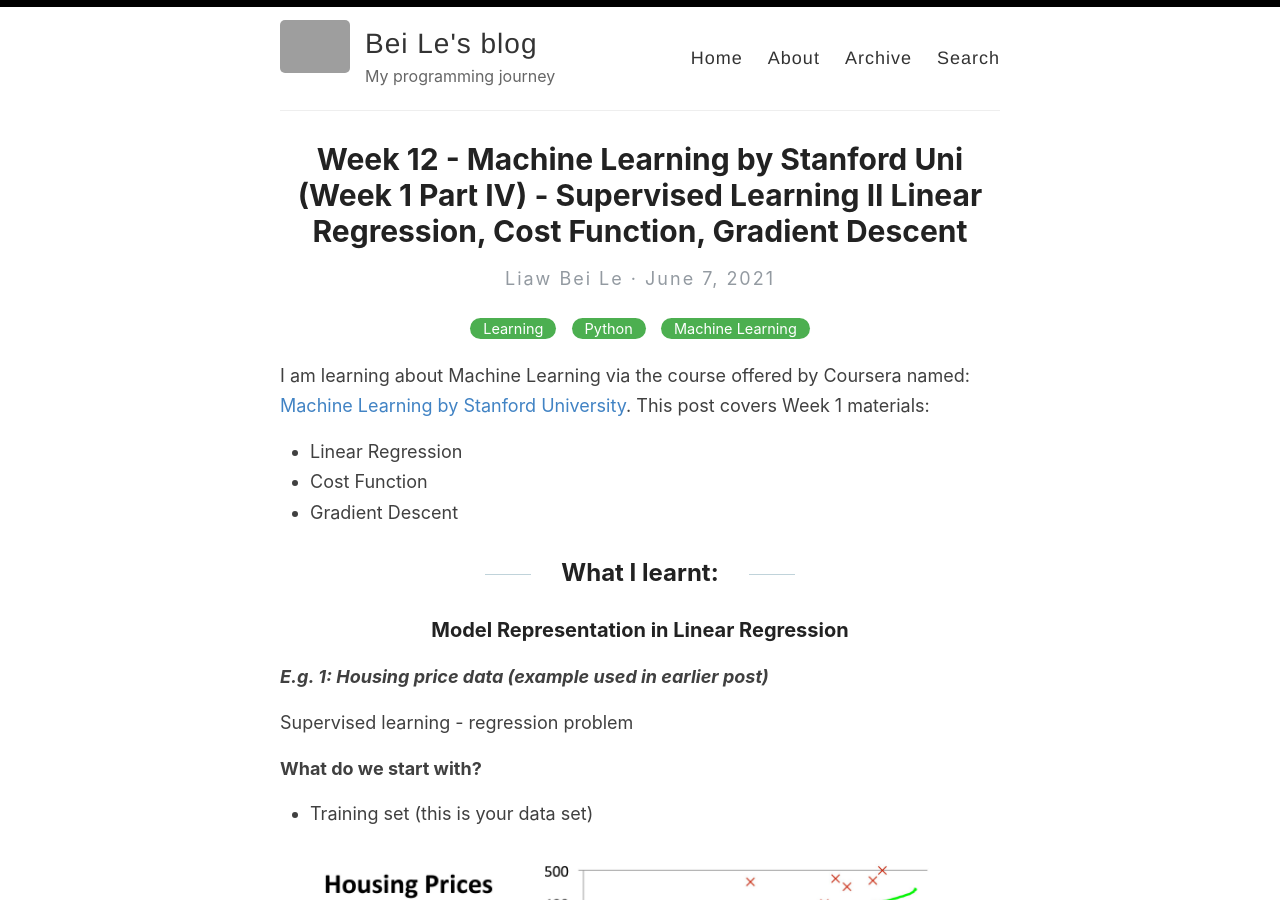
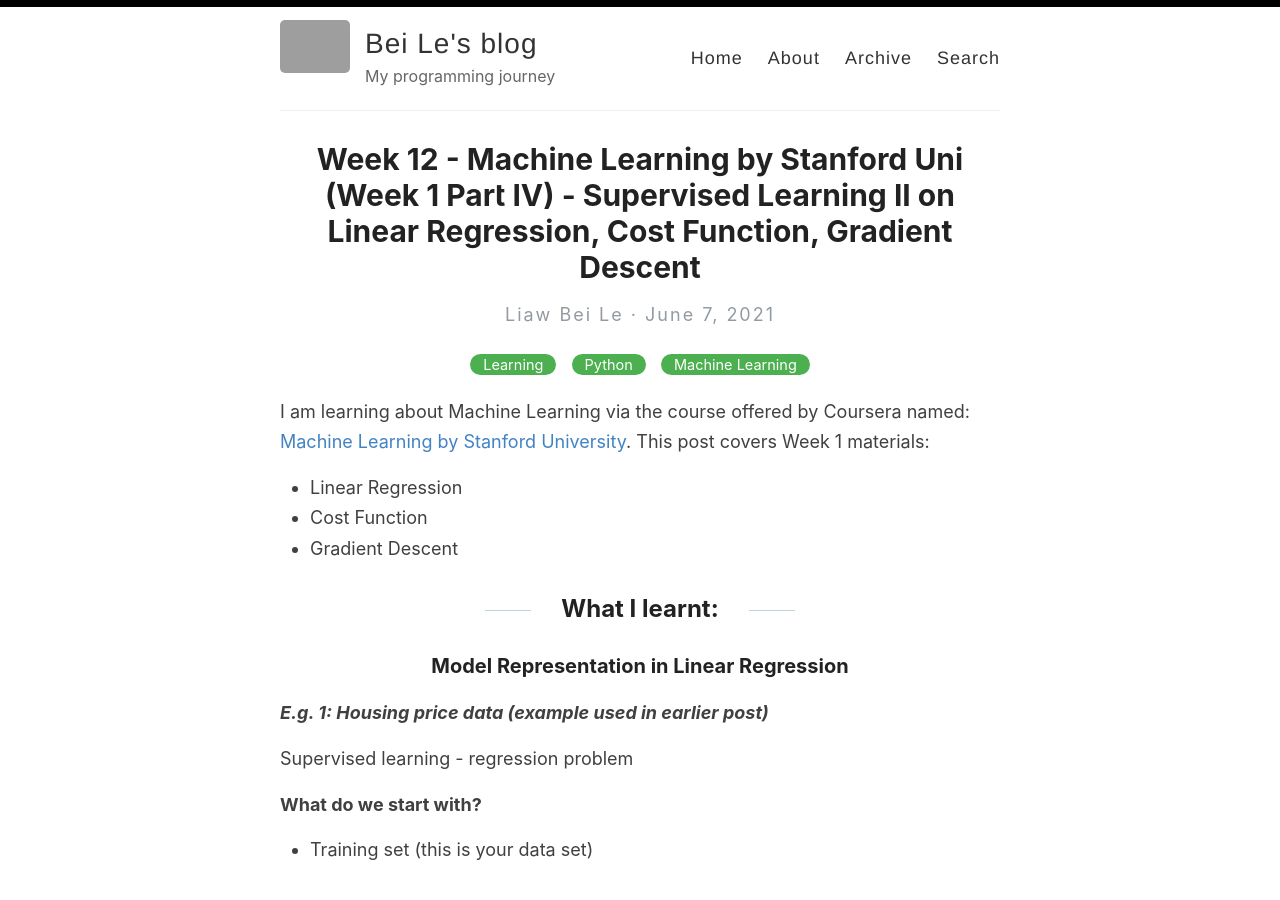
Before and after one commit to liawbeile/liawbeile.github.io, a Jekyll site: the page built from _posts/2021-6-7-june7.md, in a window 1280 px wide and 900 px high. Built offline with Jekyll 4.4.1, drawn with Linux system fonts in a browser that asks for light colours; some of the changed text lies outside the part shown; grey boxes are pictures that could not be loaded.

Commit message:
upload post

```diff
--- a/_posts/2021-6-7-june7.md
+++ b/_posts/2021-6-7-june7.md
@@ -1,6 +1,6 @@
 ---
 layout: post
-title:  Week 12 - Machine Learning by Stanford Uni (Week 1 Part IV) - Supervised Learning II Linear Regression, Cost Function, Gradient Descent
+title:  Week 12 - Machine Learning by Stanford Uni (Week 1 Part IV) - Supervised Learning II on Linear Regression, Cost Function, Gradient Descent
 categories: [Learning, Python, Machine Learning]
 ---
 
@@ -46,7 +46,7 @@
 
 ![Hypothesis h](https://github.com/liawbeile/liawbeile.github.io/blob/master/images/ML-coursera-20.jpg?raw=true "Hypothesis h")
 
-- hθ(x) = θ0 + θ1x
+- **hθ(x) = θ0 + θ1x**
 - h(x) (shorthand)
     - What does this mean?
         - This function shows that Y is a linear function of x
@@ -93,7 +93,7 @@
     - Think of hθ(x) as a "y imitator" - it tries to convert the x into y, and considering we already have y we can evaluate how well hθ(x) does this
 
 - To formalize this,
-    - We want to want to solve a minimization problem in linear regression
+    - We want to want to **solve a minimization problem in linear regression**
     - Minimize (hθ(x) - y)2
         - i.e. minimize the difference between h(x) and y
         (e.g. to minimize the square difference between the output of the hypothesis and the actual price of a house)
@@ -177,10 +175,10 @@
 Previously we plotted our cost function by plotting θ1 vs J(θ1).
 
 Now we have two parameters. Plot becomes a bit more complicated:
-- Generates a 3D surface plot where axis are
-    - X = θ1
-    - Z = θ0
-    - Y = J(θ0,θ1)
+- Generates a **3D surface plot** where axis are
+    - **X = θ1**
+    - **Z = θ0**
+    - **Y = J(θ0,θ1)**
 
 ![3D surface plot](https://github.com/liawbeile/liawbeile.github.io/blob/master/images/ML-coursera-30.jpg?raw=true "3D surface plot")
 
```
Also changed, not shown: other parts of _posts/2021-6-7-june7.md (+6 -8 lines).
